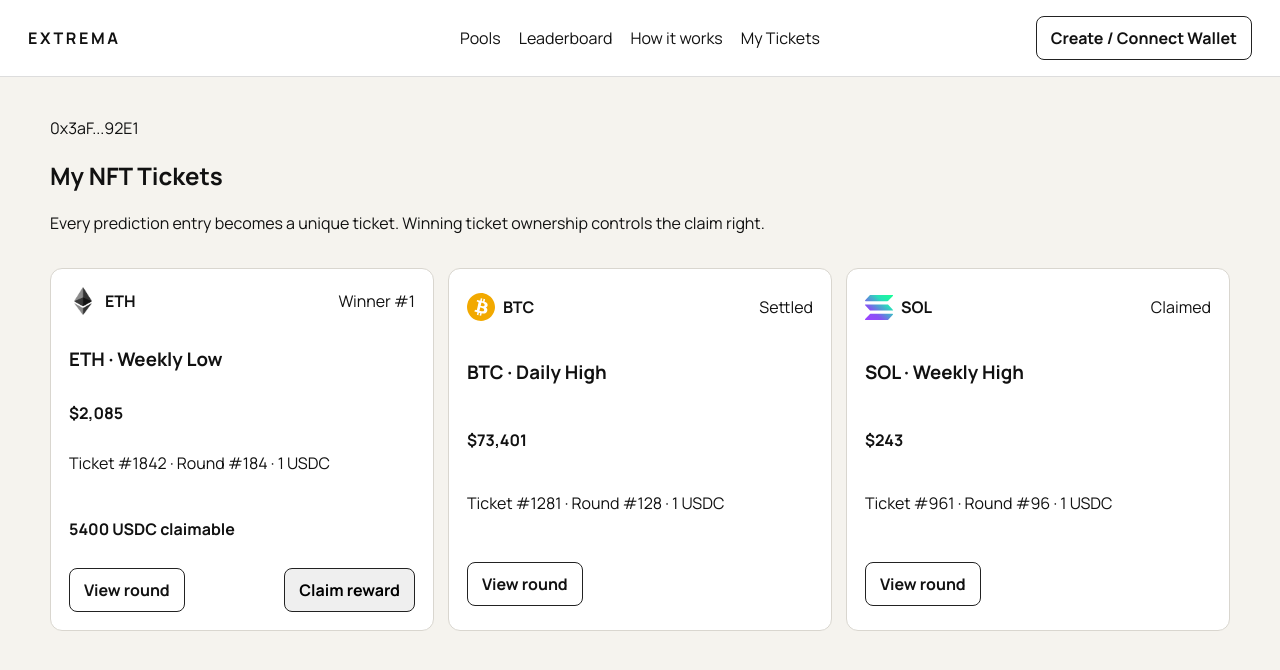
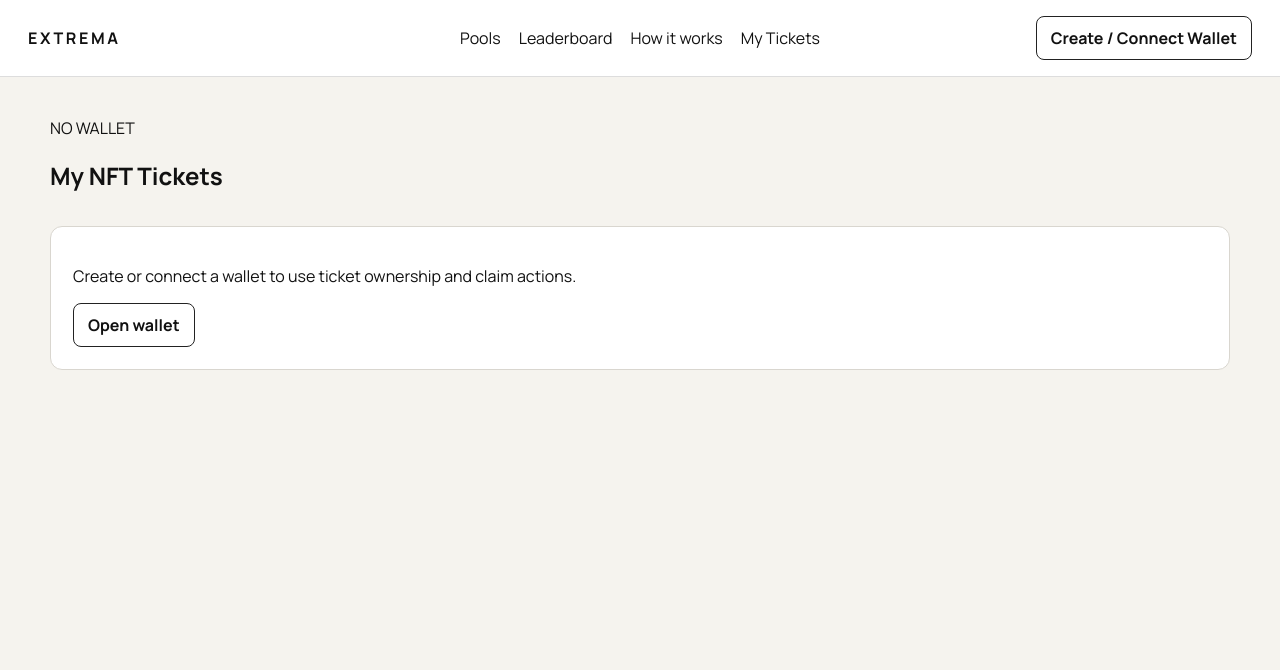
Before and after one commit to dharmanan/extrama-arc, a Next.js app: page /tickets in a window 1280 px wide. Shown: the top 670 px of the page. Built offline with nearby package versions, Linux system fonts and the light colour scheme.

Commit message:
feat: bind tickets page to shared demo wallet

```diff
--- a/app/tickets/page.tsx
+++ b/app/tickets/page.tsx
@@ -1,19 +1,33 @@
+"use client";
+
+import Link from "next/link";
 import { ProductHeader, TicketSummary } from "../product-components";
-import { getTicketsForWallet } from "../lib/data";
+import { shortAddress, useDemoState } from "../demo-state";
 
 export default function TicketsPage() {
-  const tickets = getTicketsForWallet();
+  const { wallet, tickets } = useDemoState();
 
   return (
     <main className="wf-page">
       <ProductHeader />
       <section className="wf-main">
-        <p>0x3aF...92E1</p>
+        <p>{wallet.address ? shortAddress(wallet.address) : "NO WALLET"}</p>
         <h1>My NFT Tickets</h1>
-        <p>Every prediction entry becomes a unique ticket. Winning ticket ownership controls the claim right.</p>
-        <div className="wf-grid-3 wf-section">
-          {tickets.map((ticket) => <TicketSummary ticket={ticket} key={ticket.tokenId} />)}
-        </div>
+
+        {wallet.status !== "ready" ? (
+          <section className="wf-panel wf-section">
+            <p>Create or connect a wallet to use ticket ownership and claim actions.</p>
+            <Link className="wf-action" href="/wallet">Open wallet</Link>
+          </section>
+        ) : (
+          <>
+            <p>Every prediction entry becomes a unique ticket. Winning ticket ownership controls the claim right.</p>
+            <p>{tickets.length} tickets in demo wallet.</p>
+            <div className="wf-grid-3 wf-section">
+              {tickets.map((ticket) => <TicketSummary ticket={ticket} key={ticket.tokenId} />)}
+            </div>
+          </>
+        )}
       </section>
     </main>
   );
```
